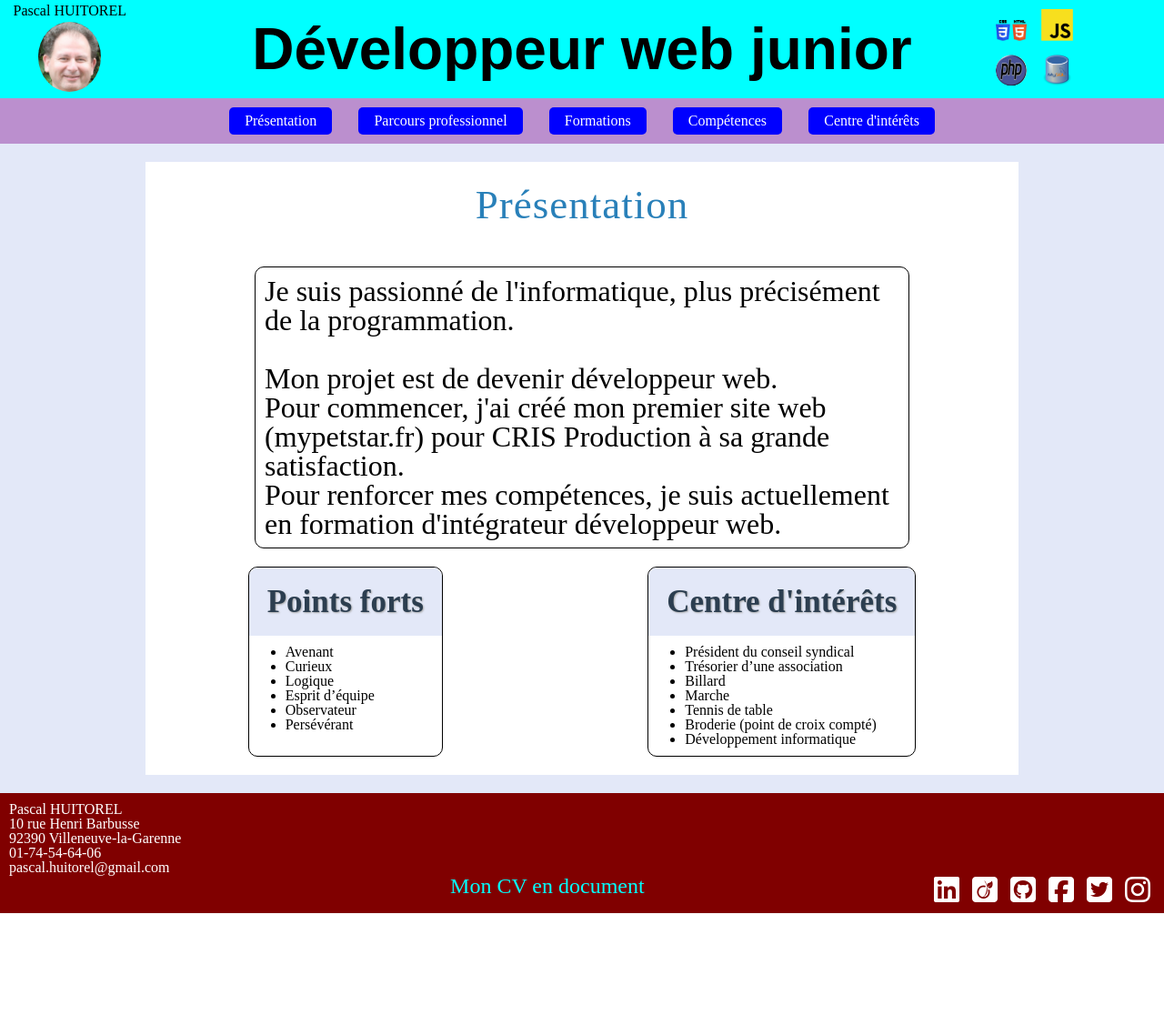
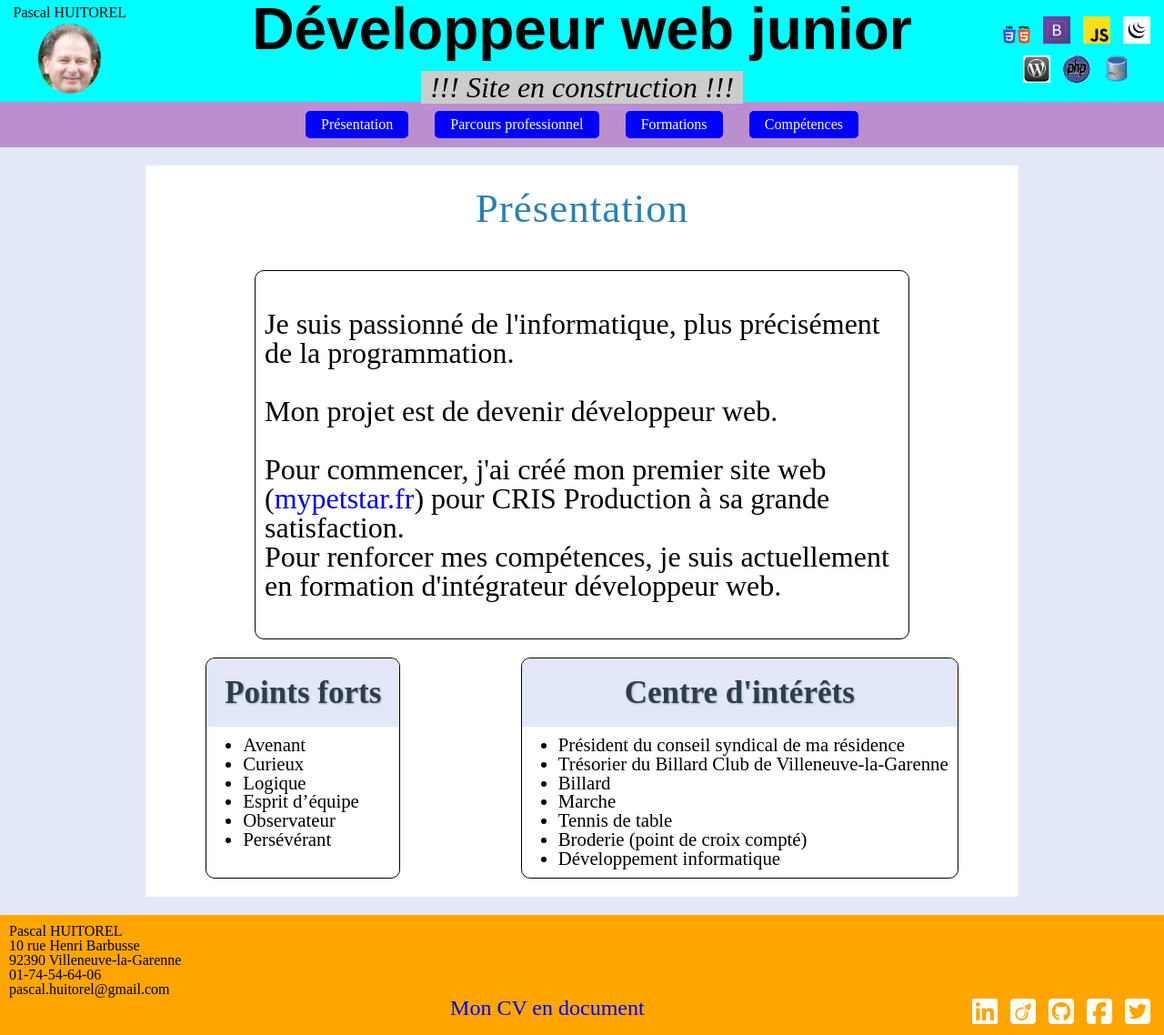
Before and after one commit to PH276/CV, a PHP site: page / in a window 1280 px wide. Shown: the whole page at 91% size. Before the commit the page ends 1004 px from the top, so only its background shows below. Run offline with PHP 8.4, Linux system fonts and the light colour scheme; some libraries are stand-ins or nearby versions.

Commit message:
quelques modifications avant mise en ligne

```diff
--- a/css/style.css
+++ b/css/style.css
@@ -117,21 +117,37 @@ header{
 			}
 
 	#titre{
-
 		width: 70%;
 		}
-		#titre p{
+		#titre p:first-child{
 			font-family: arial;
 			font-weight:bold;
 			font-size: 4em;
 			text-align: center;
 		}
+		#titre p:last-child{
+			font-style: italic;
+			font-size: 2em;
+			margin-top: .5em;
+			text-align: center;
+		}
+		#titre span{
+			background: #ccc;
+			padding: 0 10px;
+		}
 
 	#icones{
 		width: 15%;
 		}
+		#php{
+			border-radius: 50%;
+		}
+		#icones div{
+			text-align: center;
+		}
 		#icones img{
-			width: 50%;
+			width: 30px;
+			margin: 5px;
 		}
 
 nav{
@@ -163,11 +179,11 @@ main{
 	}
 
 footer{
-	background: maroon;
+	background: orange;
 	padding: 10px;
 	}
 	#adresse dd{
-		color: white;
+		/*color: white;*/
 	}
 	#docCV{
 		font-size: 1.5em;
@@ -176,7 +192,7 @@ footer{
 		}
 		#docCV a{
 			width: 50%;
-			color: cyan;
+			color: blue;
 			margin: 0 auto;
 			margin-left: 55%;
 		}
@@ -235,6 +251,7 @@ footer{
 						padding: 10px;
 					}
  /*********************      i n d e x . h t m l     *****************************/
+
  #presentation .cadre1 {
 	padding: 10px;
 	width: 75%;
@@ -244,14 +261,16 @@ footer{
 	font-size: 2em;
  }
 
- #coordonnees{
-	width: 25%;
-	margin: auto;
-	margin-bottom: 20px;
-}
+ #presentation p{
+	 margin: 1em 0;
+ }
 
  #presentation dl, #presentation ul{
 	 margin: 10px;
+ }
+
+ #forts li, #interets li{
+	 font-size: 1.3em;
  }
 
  /*********************   fin    i n d e x . h t m l     *****************************/
--- a/footer.php
+++ b/footer.php
@@ -18,7 +18,7 @@
             <li><a href="https://github.com/PH276" target="_blank"><i class="fa fa-github-square fa-2x" aria-hidden="true"></i></a></li>
             <li><a href="https://www.facebook.com/profile.php?id=100018829567115&sk=about&section=work" target="_blank"><i class="fa fa-facebook-square fa-2x" aria-hidden="true"></i></a></li>
             <li><a href="https://twitter.com/PH276" target="_blank"><i class="fa fa-twitter-square fa-2x" aria-hidden="true"></i></a></li>
-            <li><a href="#" target="_blank"><i class="fa fa-instagram fa-2x" aria-hidden="true"></i></a></li>
+            <!-- <li><a href="#" target="_blank"><i class="fa fa-instagram fa-2x" aria-hidden="true"></i></a></li> -->
         </ul>
     </div>
     <div class="clear"></div>
--- a/formations.php
+++ b/formations.php
@@ -1,4 +1,7 @@
-<?php include('head.php'); ?>
+<?php
+$page = "Formations - ";
+include('head.php');
+?>
 <main>
     <div id="formations">
         <h1>Formations</h1>
--- a/head.php
+++ b/head.php
@@ -6,7 +6,7 @@
     <meta http-equiv="X-UA-Compatible" content="ie=edge">
     <meta name="description" content="Mon CV">
     <link rel="stylesheet" href="css/style.css">
-    <title>Mon CV</title>
+    <title><?php echo $page."Pascal HUITOREL"; ?></title>
     <script src = "https://use.fontawesome.com/0c1a81064b.js"> </script>
 </head>
 <body>
@@ -19,9 +19,20 @@
         </div>
         <div id="titre">
             <p>Développeur web junior</p>
+            <p><span>!!! Site en construction !!!</span></p>
         </div>
         <div id="icones">
-            <img src="img/langages.png" alt="logos langage">
+            <div>
+                <img src="img/html-css.png" alt="HTML5/CSS3">
+                <img src="img/bootstrap-logo.png" alt="Bootstrap">
+                <img src="img/js.png" alt="javascript">
+                <img src="img/jQuery.png" alt="jQuery">
+            </div>
+            <div>
+                <img src="img/wordpress.jpg" alt="javascript">
+                <img id="php" src="img/PHP.jpg" alt="PHP">
+                <img src="img/MySQL.png" alt="MySQL">
+            </div>
         </div>
 
     </header>
@@ -32,6 +43,5 @@
             <li><a href="parcours.php">Parcours professionnel</a></li>
             <li><a href="formations.php">Formations</a></li>
             <li><a href="competences.php">Compétences</a></li>
-            <li><a href="interets.php">Centre d'intérêts</a></li>
         </ul>
     </nav>
--- a/index.php
+++ b/index.php
@@ -1,13 +1,15 @@
-<?php include('head.php'); ?>
+<?php
+$page = "";
+include('head.php');
+ ?>
 <main id="presentation">
     <h1>Présentation</h1>
     <section class="cadre1">
 
         <p>Je suis passionné de l'informatique, plus précisément de la programmation.</p>
-        <br>
         <p>Mon projet est de devenir développeur web.</p>
-        <p>Pour commencer, j'ai créé mon premier site web (mypetstar.fr) pour CRIS Production à sa grande satisfaction.</p>
-        <p>Pour renforcer mes compétences, je suis actuellement en formation d'intégrateur développeur web.</p>
+        <p>Pour commencer, j'ai créé mon premier site web (<a href="https://mypetstar.fr" target="_blank">mypetstar.fr</a>) pour CRIS Production à sa grande satisfaction.<br>
+            Pour renforcer mes compétences, je suis actuellement en formation d'intégrateur développeur web.</p>
         </section>
         <div class="flex">
             <section id="forts" class="cadre">
@@ -25,8 +27,8 @@
             <section id="interets" class="cadre">
                 <h2>Centre d'intérêts</h2>
                 <ul>
-                <li>Président du conseil syndical</li>
-                <li>Trésorier d’une association</li>
+                    <li>Président du conseil syndical de ma résidence</li>
+                    <li>Trésorier du Billard Club de Villeneuve-la-Garenne</li>
                     <li>Billard</li>
                     <li>Marche</li>
                     <li>Tennis de table</li>
--- a/parcours.php
+++ b/parcours.php
@@ -1,4 +1,7 @@
-<?php include('head.php'); ?>
+<?php
+$page = "Parcours - ";
+include('head.php');
+ ?>
 <main>
     <section id="parcours">
         <h1>Parcours professionnel</h1>
```
Also changed, not shown: competences.php (+14 -10 lines), css/_contenu.css (renamed from _contenu.css), img/bootstrap-logo.png (added), img/jQuery.png (added), img/wordpress.jpg (added). Lines whose indentation alone changed are shown as unchanged.
